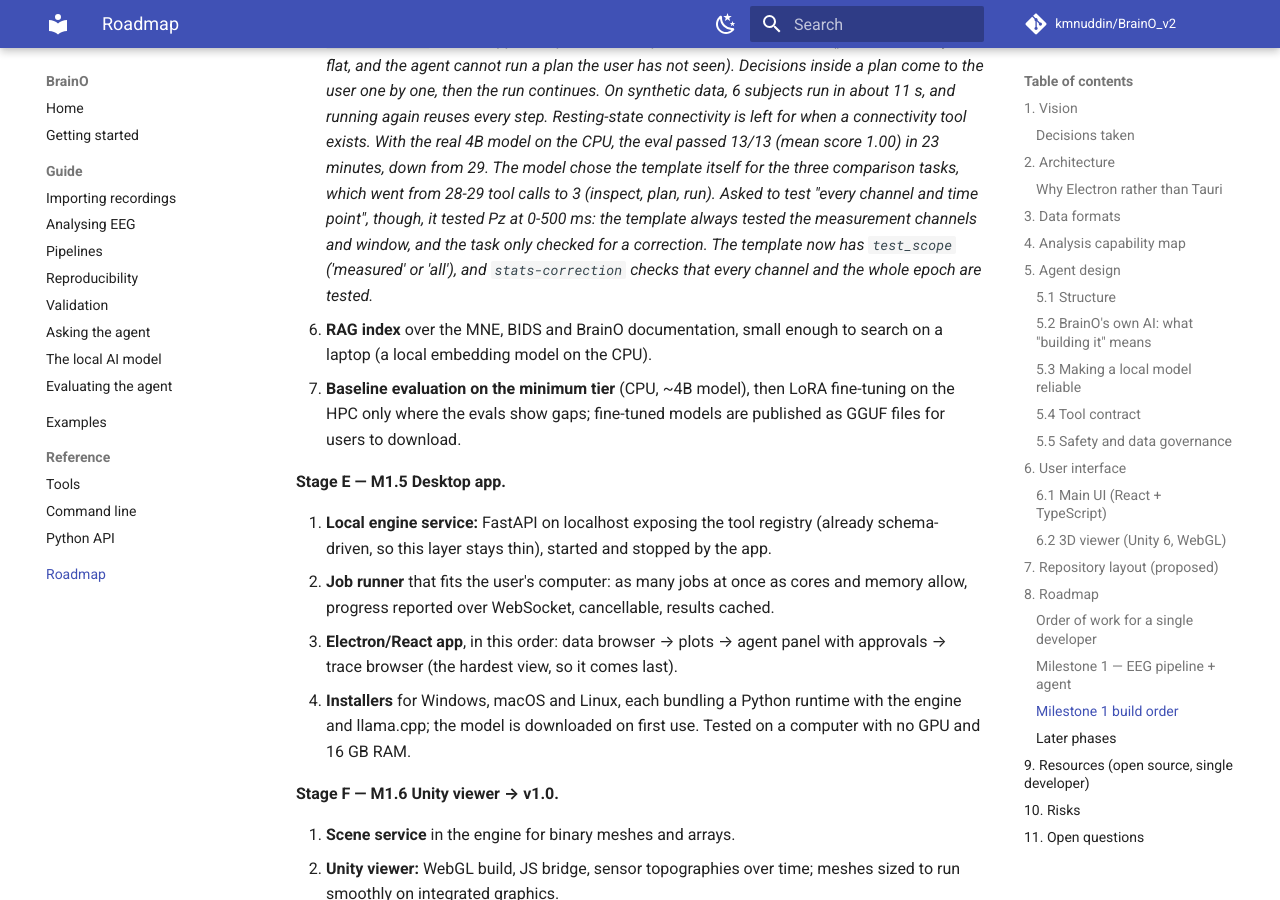
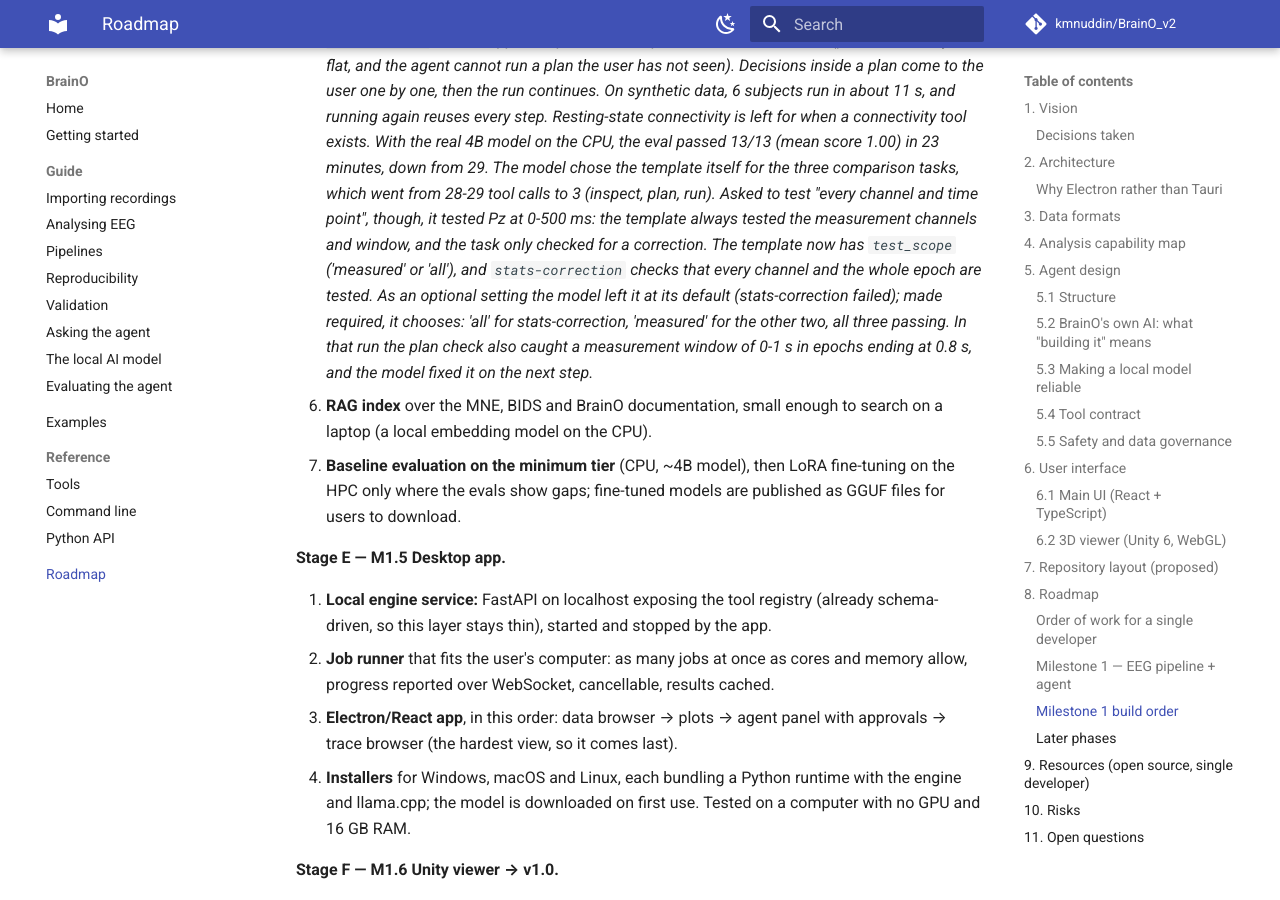
Before and after one commit to kmnuddin/BrainO_v2, an MkDocs documentation site: the page built from docs/PLAN.md, in a window 1280 px wide and 900 px high, scrolled down 15622 px. Built offline with MkDocs 1.6.1 and Material for MkDocs 9.7.7, drawn with Linux system fonts in a browser that asks for light colours; comment, search, counter and statistics services are not loaded.

Commit message:
Make the ERP template's test_scope a required setting
As an optional setting, the 4B model left test_scope at its default, so
stats-correction failed on the real model after d862568. Now required
and the first field, the model chooses: 'all' for stats-correction,
'measured' for erp-group-test and erp-p3-one-subject; all three pass.
Doc examples and the plan entry updated.

Co-Authored-By: Claude Opus 5.5 <noreply@anthropic.com>

```diff
--- a/docs/PLAN.md
+++ b/docs/PLAN.md
@@ -576,7 +576,11 @@ tokens/s using 6.4 GB of VRAM. The tool contract needed no changes.
     channel and time point", though, it tested Pz at 0-500 ms: the template always tested
     the measurement channels and window, and the task only checked for a correction. The
     template now has `test_scope` ('measured' or 'all'), and `stats-correction` checks that
-    every channel and the whole epoch are tested.*
+    every channel and the whole epoch are tested. As an optional setting the model left it
+    at its default (stats-correction failed); made required, it chooses: 'all' for
+    stats-correction, 'measured' for the other two, all three passing. In that run the plan
+    check also caught a measurement window of 0-1 s in epochs ending at 0.8 s, and the model
+    fixed it on the next step.*
 20. **RAG index** over the MNE, BIDS and BrainO documentation, small enough to search on a laptop
     (a local embedding model on the CPU).
 21. **Baseline evaluation on the minimum tier** (CPU, ~4B model), then LoRA fine-tuning on the HPC
```
Also changed, not shown: docs/guide/pipelines.md (+4 -2 lines), 2 other files.
